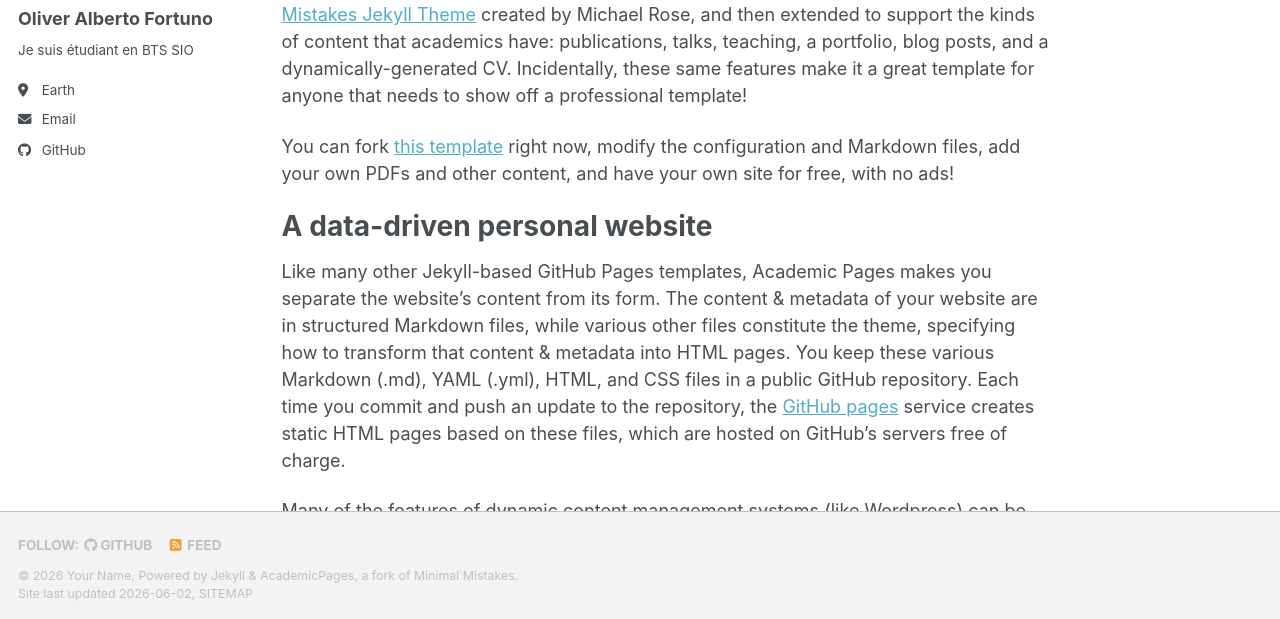
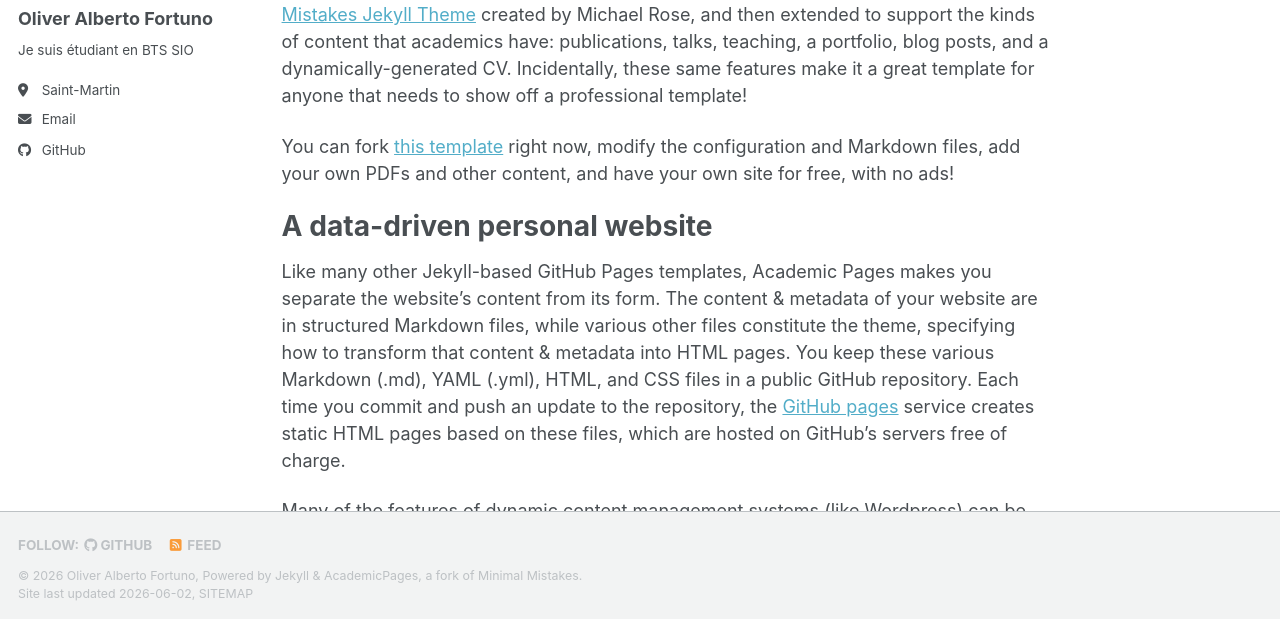
Before and after one commit to random-projectx/random-projectx.github.io, a Jekyll site: the page built from _pages/about.md, in a window 1280 px wide and 900 px high. Shown: the part 278-897 px from the top of the window. Built offline with Jekyll 4.4.1, drawn with Linux system fonts in a browser that asks for light colours; a script bundle is joined from its source files by our own code; library files that are not in the unit come from our copies.

Commit message:
Update _config.yml

```diff
--- a/_config.yml
+++ b/_config.yml
@@ -11,7 +11,7 @@ locale                   : "en-US"
 site_theme               : "default" # The available themes options are "default", "air", "sunrise", "mint", "dirt" and "contrast"
 title                    : "Oliver Alberto Fortuno"
 title_separator          : "-"
-name                     : &name "Your Name"
+name                     : &name "Oliver Alberto Fortuno"
 description              : &description "Your Name's academic portfolio"   # Update this with a general description of your site, this is the default if not overridden by a page
 url                      : https://random-projectx.github.io  # The base hostname & protocol for your site e.g. "https://[your GitHub username].github.io",
                                                            # or if you already have some other page hosted on Github then use "https://[your GitHub username].github.io/[Your Repo Name]"
@@ -27,7 +27,7 @@ author:
   name             : "Oliver Alberto Fortuno"
   pronouns         : # example: "she/her"
   bio              : "Je suis étudiant en BTS SIO"
-  location         : "Earth"
+  location         : "Saint-Martin"
   uri              : # URL
   email            : "oliver.fortuno@proton.me"
 
```
